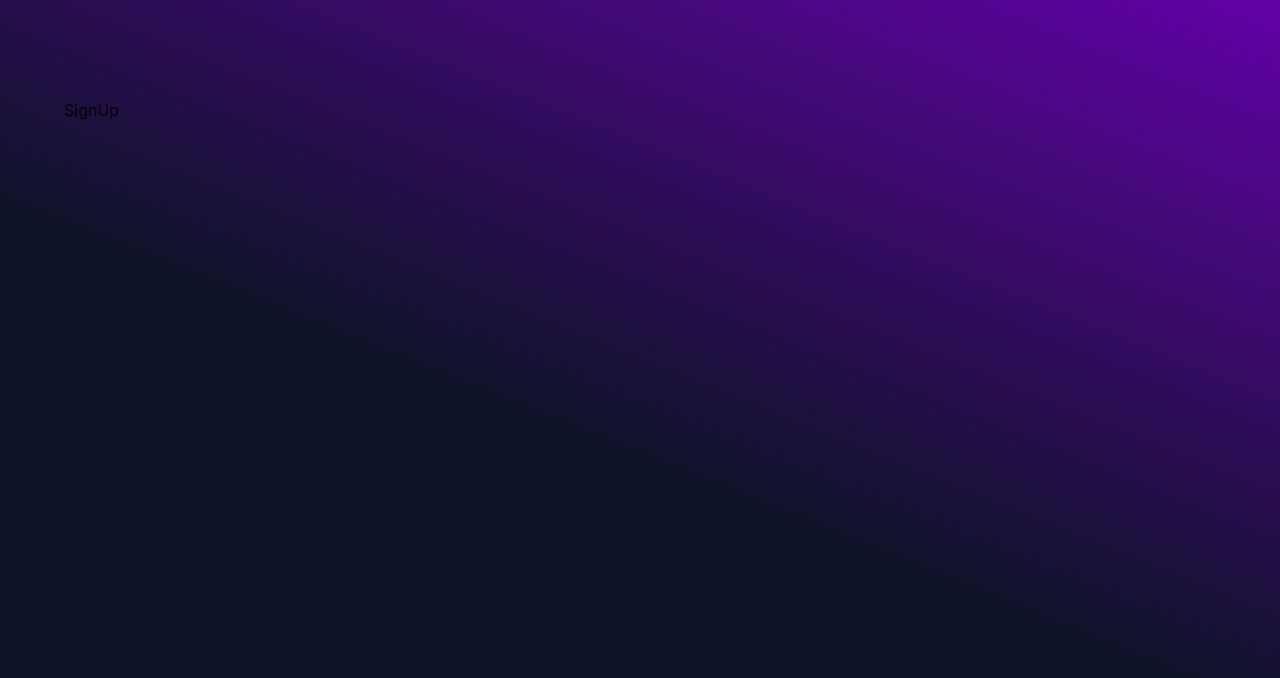
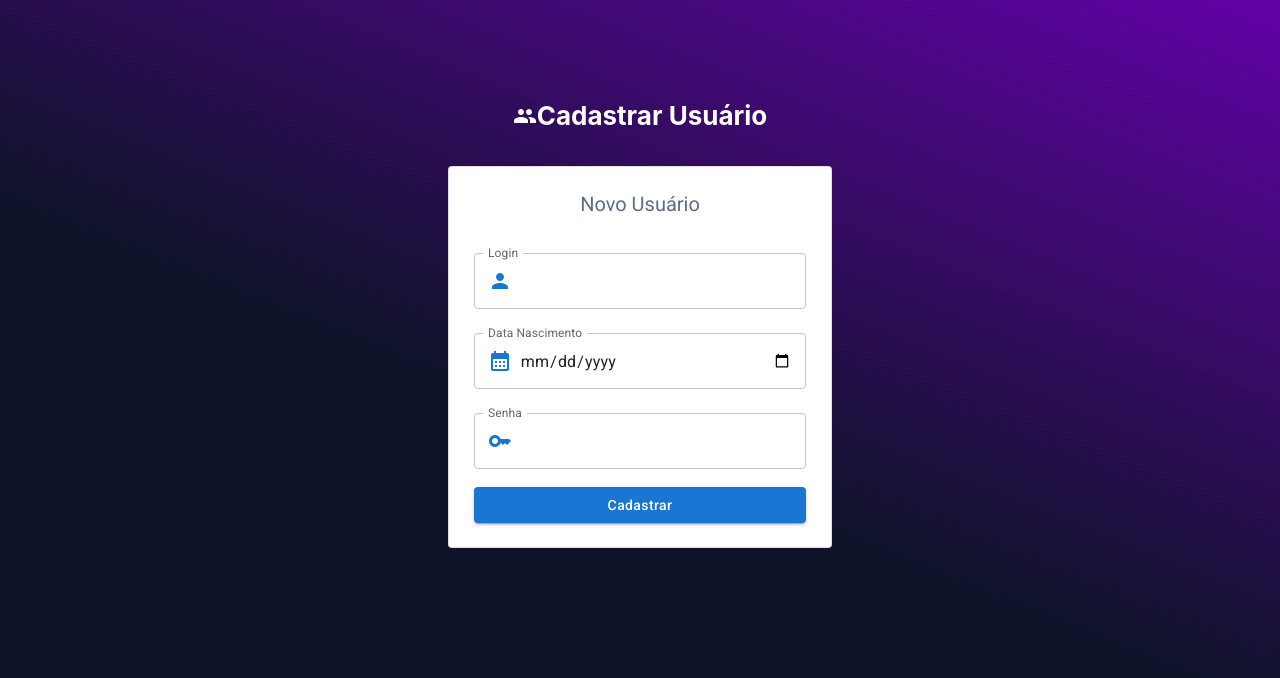
Before and after one commit to Eslley/desafio-django-react, a React (Create React App) app: page /sign-up in a window 1280 px wide. Shown: the top 678 px of the page. Built offline with nearby package versions, Linux system fonts and the light colour scheme.

Commit message:
#2 Formulário de cadastro

```diff
--- /dev/null
+++ b/src/pages/sign-up/FormSignUp.js
@@ -0,0 +1,109 @@
+import { CalendarMonth, Key, Person } from "@mui/icons-material"
+import { Button, Grid, InputAdornment, TextField } from "@mui/material"
+import { useForm } from "react-hook-form"
+import { useNavigate } from "react-router-dom"
+import { useAlertMessage } from "../../components/alert/AlertMessageProvider"
+import { useLoader } from "../../components/loading/LoadingProvider"
+import usersServices from "../../providers/http-service/usersServices"
+
+function FormSignUp() {
+
+    const { register, formState: { errors }, handleSubmit } = useForm({ mode: 'onChange' })
+
+    const { startLoader, stopLoader } = useLoader()
+    const { showAlert } = useAlertMessage()
+
+    const navigate = useNavigate()
+
+    function submit(data) {
+        startLoader()
+
+        usersServices.salvar(data)
+            .then(res => {
+                if(res.status === 201) {
+                    navigate('/')
+
+                    if(res.data.senha !== data.senha){
+                        showAlert('', `Sua senha é: ${res.data.senha}`, 'success', 7000)
+                        console.log(res.data.senha)
+                    } else
+                        showAlert('', 'Usuário cadastrado com sucesso!', 'success', 4000)
+                }
+
+                stopLoader()
+            })
+            .catch(err => {
+                if('login' in err.response.data)
+                    showAlert('', 'Erro ao cadastrar login!', 'error', 4000)
+                console.log(err)
+                stopLoader()
+            })
+    }
+
+    return (
+        <form onSubmit={handleSubmit(submit)}>
+            <Grid container direction="column" textAlign="center">
+                <Grid item>
+                    <TextField
+                        margin='normal'
+                        sx={{ width: "95%" }}
+                        label="Login"
+                        type="text"
+                        InputProps={{
+                            startAdornment: (
+                                <InputAdornment position="start">
+                                    <Person color="primary" />
+                                </InputAdornment>
+                            ),
+                        }}
+                    {...register("login", { required: true })}
+                    helperText={errors.login ? "O login é obrigatório" : ""}
+                    error={!!errors.login}
+                    />
+                </Grid>
+
+                <Grid item>
+                <TextField
+                        margin='normal'
+                        sx={{ width: "95%" }}
+                        label="Data Nascimento"
+                        type="date"
+                        InputProps={{
+                            startAdornment: (
+                                <InputAdornment position="start">
+                                    <CalendarMonth color="primary" />
+                                </InputAdornment>
+                            ),
+                        }}
+                    {...register("dt_nascimento", { required: true })}
+                    helperText={errors.dt_nascimento ? "A data de nascimento é obrigatória" : ""}
+                    error={!!errors.dt_nascimento}
+                    />
+                </Grid>
+
+                <Grid item>
+                    <TextField
+                        margin='normal'
+                        sx={{ width: "95%" }}
+                        label="Senha"
+                        type="password"
+                        InputProps={{
+                            startAdornment: (
+                                <InputAdornment position="start">
+                                    <Key color="primary" />
+                                </InputAdornment>
+                            ),
+                        }}
+                    {...register("senha")}
+                    />
+                </Grid>
+
+                <Grid container item justifyContent="center" mt="0.6em">
+                    <Button sx={{ width: "95%", textTransform: "none" }} type="submit" variant="contained">Cadastrar</Button>
+                </Grid>
+            </Grid>
+        </form>
+    )
+}
+
+export default FormSignUp
--- a/src/pages/sign-up/SignUp.js
+++ b/src/pages/sign-up/SignUp.js
@@ -1,6 +1,22 @@
+import { People } from "@mui/icons-material"
+import { Grid } from "@mui/material"
+import CardForm from "../../components/layout/Card"
+import PageTitle from "../../components/layout/PageTitle"
+import FormSignUp from "./FormSignUp"
+
 function SignUp() {
   return (
-    <div>SignUp</div>
+    <>
+      <PageTitle icon={<People />} title="Cadastrar Usuário" />
+
+      <Grid container justifyContent="center">
+
+        <Grid item xs={12} sm={8} md={6} lg={4}>
+          <CardForm title="Novo Usuário" content={<FormSignUp />} />
+        </Grid>
+
+      </Grid>
+    </>
   )
 }
 
```
